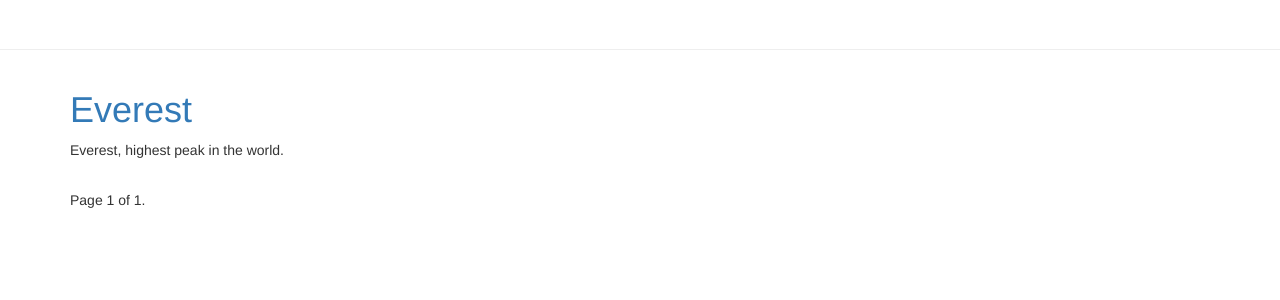
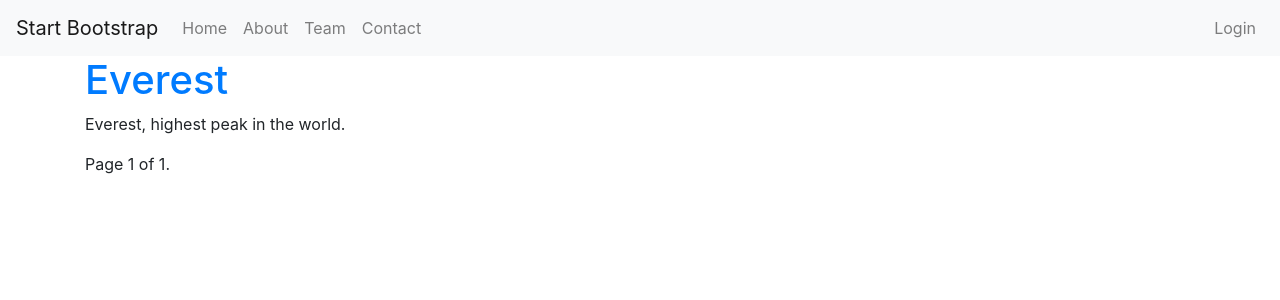
Before and after one commit to nihit10/trydjango, a Django app: page / in a window 1280 px wide. Shown: the top 300 px of the page. Run offline with Django 3.2, Linux system fonts and the light colour scheme; data comes from the database, SQL or seed files in the repository; both versions use the stored data as it was after the commit; some libraries are stand-ins or nearby versions.

Commit message:
login,logout

```diff
--- a/posts/forms.py
+++ b/posts/forms.py
@@ -4,4 +4,8 @@ from .models import Post
 class PostForm(forms.ModelForm):
 	class Meta:
 		model=Post
-		fields=('title','image','content')
+		fields=('title','image','content','status')
+
+class UserLoginForm(forms.Form):
+    username = forms.CharField(label='')
+    password = forms.CharField(label='', widget=forms.PasswordInput)
--- a/posts/models.py
+++ b/posts/models.py
@@ -2,6 +2,7 @@ from django.db import models
 from django.urls import reverse #absolute url
 from django.db.models.signals import pre_save
 from django.utils.text import  slugify
+from django.conf import settings
 
 
 def upload_location(instance,filename):
@@ -9,7 +10,12 @@ def upload_location(instance,filename):
 
 
 class Post(models.Model):
+	STATUS_CHOICES=(
+		('draft','Draft'),
+		('published','Published'),
+	)
 	title=models.CharField(max_length=50)
+	author = models.ForeignKey(settings.AUTH_USER_MODEL, on_delete=models.CASCADE, default=None)
 	#slug=models.SlugField(unique=True, max_length=100)
 	#image=models.FileField(null=True,blank=True)
 	image=models.ImageField(upload_to=upload_location,null=True,blank=True,width_field="width_field",height_field="height_field")
@@ -18,6 +24,7 @@ class Post(models.Model):
 	content=models.TextField(max_length=200)
 	updated=models.DateTimeField(auto_now=True, auto_now_add=False)
 	timestamp=models.DateTimeField(auto_now=False, auto_now_add=True)
+	status=models.CharField(max_length=10, choices=STATUS_CHOICES,default='published')
 
 	def __str__(self):
 		return self.title
--- a/posts/urls.py
+++ b/posts/urls.py
@@ -1,9 +1,12 @@
 from django.urls import path
-from .views import post_list,post_detail,post_new,post_edit
+from .views import post_list,post_detail,post_new,post_edit,post_delete,user_login,user_logout
 
 urlpatterns = [
 	path('', post_list, name='post_list'),
 	path('post/<int:pk>/', post_detail, name='post_detail'),
 	path('post/new/', post_new, name='post_new'),
 	path('post/<int:pk>/edit/', post_edit, name='post_edit'),
+	path('post/<int:pk>/delete/', post_delete, name='post_delete'),
+	path('login/', user_login, name='user_login'),
+	path('logout/', user_logout, name='user_logout'),
 ]
--- a/posts/views.py
+++ b/posts/views.py
@@ -1,9 +1,12 @@
 from django.shortcuts import render, get_object_or_404, redirect
 from django.utils import timezone
 from .models import Post
-from .forms import PostForm
+from .forms import PostForm, UserLoginForm
+from django.contrib.auth import authenticate, login, logout
 from django.core.paginator import EmptyPage, PageNotAnInteger, Paginator
 from django.shortcuts import render
+from django.urls import reverse
+from django.http import HttpResponseRedirect, HttpResponse
 
 
 def post_list(request):
@@ -54,4 +57,32 @@ def post_edit(request, pk):
 def post_delete(request,pk):
     post = get_object_or_404(Post, pk=pk)
     post.delete()
-    return redirect('post_detail', pk=post.pk)
+    return redirect('posts:post_list')
+
+def user_login(request):
+    if request.method == 'POST':
+        form = UserLoginForm(request.POST)
+        if form.is_valid():
+            username=request.POST['username']
+            password=request.POST['password']
+            user =authenticate(username=username,
+                password=password)
+            if user:
+                if user.is_active:
+                    login(request, user)
+                    return  HttpResponseRedirect(reverse('posts:post_list'))
+                else:
+                    return HttpResponse('User is not active')
+            else:
+                return HttpResponse('User is None')
+    else:
+        form=UserLoginForm()
+
+    context={
+        'form': form,
+     }
+    return render(request,'login.html',context)
+
+def user_logout(request):
+    logout(request)
+    return redirect('posts:post_list')
--- a/static/css/base.css
+++ /dev/null
@@ -1,3 +0,0 @@
-h1{
-	color: #77777;
-}
--- a/templates/base.html
+++ b/templates/base.html
@@ -1,16 +1,15 @@
-{% load static %}
-<html>
+{% load staticfiles %}
+<!DOCTYPE html>
+<html lang="en">
 <head>
-        <title>BLOGS</title>
-        <link rel="stylesheet" href="//maxcdn.bootstrapcdn.com/bootstrap/3.2.0/css/bootstrap.min.css">
-        <link rel="stylesheet" href="//maxcdn.bootstrapcdn.com/bootstrap/3.2.0/css/bootstrap-theme.min.css">
-        <link href='//fonts.googleapis.com/css?family=Lobster&subset=latin,latin-ext' rel='stylesheet' type='text/css'>
-        <link rel="stylesheet" href="{% static 'css/blog.css' %}">
+    <meta charset="utf-8">
+    <meta name="viewport" content="width=device-width, initial-scale=1">
+    <title>Complete Bootstrap 4 Website Layout</title>
+    <link rel="stylesheet" href="https://stackpath.bootstrapcdn.com/bootstrap/4.1.3/css/bootstrap.min.css" integrity="sha384-MCw98/SFnGE8fJT3GXwEOngsV7Zt27NXFoaoApmYm81iuXoPkFOJwJ8ERdknLPMO" crossorigin="anonymous">
+    <link rel="stylesheet" href="{% static 'css/base.css' %}">
 </head>
 <body>
-        <div class="page-header">
-
-        </div>
+    {% include 'nav.html' %}
 
     <div class="content container">
         <div class="row">
@@ -20,5 +19,9 @@
             </div>
         </div>
     </div>
+
+    <script src="https://code.jquery.com/jquery-3.3.1.slim.min.js" integrity="sha384-q8i/X+965DzO0rT7abK41JStQIAqVgRVzpbzo5smXKp4YfRvH+8abtTE1Pi6jizo" crossorigin="anonymous"></script>
+    <script src="https://cdnjs.cloudflare.com/ajax/libs/popper.js/1.14.3/umd/popper.min.js" integrity="sha384-ZMP7rVo3mIykV+2+9J3UJ46jBk0WLaUAdn689aCwoqbBJiSnjAK/l8WvCWPIPm49" crossorigin="anonymous"></script>
+    <script src="https://stackpath.bootstrapcdn.com/bootstrap/4.1.3/js/bootstrap.min.js" integrity="sha384-ChfqqxuZUCnJSK3+MXmPNIyE6ZbWh2IMqE241rYiqJxyMiZ6OW/JmZQ5stwEULTy" crossorigin="anonymous"></script>
 </body>
 </html>
--- a/templates/index.html
+++ b/templates/index.html
@@ -21,7 +21,7 @@
             Page {{ posteed.number }} of {{ posteed.paginator.num_pages }}.
         </span>
 
-        {% if posts.has_next %}
+        {% if posteed.has_next %}
             <a href="?page={{ posteed.next_page_number }}">next</a>
             <a href="?page={{ posteed.paginator.num_pages }}">last &raquo;</a>
         {% endif %}
--- /dev/null
+++ b/templates/nav.html
@@ -0,0 +1,38 @@
+<nav class="navbar navbar-expand-md navbar-light bg-light sticky-top">
+  <a  class="navbar-brand" href="{% url 'posts:post_list' %}">Start Bootstrap</a>
+  <button class="navbar-toggler" type="button" data-toggle="collapse" data-target="#navbarResponsive">
+    <span class="navbar-toggler-icon"></span>
+  </button>
+  <div class="collapse navbar-collapse" id="navbarResponsive">
+    <ul class="navbar-nav mr-auto">
+      <li class="nav-item">
+        <a href="#" class="nav-link">Home</a>
+      </li>
+      <li class="nav-item">
+        <a href="#" class="nav-link">About</a>
+      </li>
+      <li class="nav-item">
+        <a href="#" class="nav-link">Team</a>
+      </li>
+      <li class="nav-item">
+        <a href="#" class="nav-link">Contact</a>
+      </li>
+    </ul>
+    <ul class="navbar-nav ">
+      {% if request.user.is_authenticated %}
+      <li class="nav-item dropdown">
+        <a class="nav-link dropdown-toggle" href="#" id="navbarDropdown" role="button" data-toggle="dropdown" aria-haspopup="true" aria-expanded="false">
+          <span>Hi {{ request.user }}</span>
+        </a>
+        <div class="dropdown-menu" aria-labelledby="navbarDropdown">
+          <a class="dropdown-item" href="{% url 'posted:user_logout' %}">Logut</a>
+        </div>
+      </li>
+      {% else %}
+      <li class="nav-item">
+        <a href="{% url 'posted:user_login' %}" class="nav-link">Login</a>
+      </li>
+      {% endif %}
+    </ul>
+</div>
+</nav>
```
Also changed, not shown: templates/login.html (added, +8 -0 lines), db.sqlite3, posts/migrations/0001_initial.py, posts/migrations/0002_remove_post_slug.py (deleted). Lines whose indentation alone changed are shown as unchanged.
